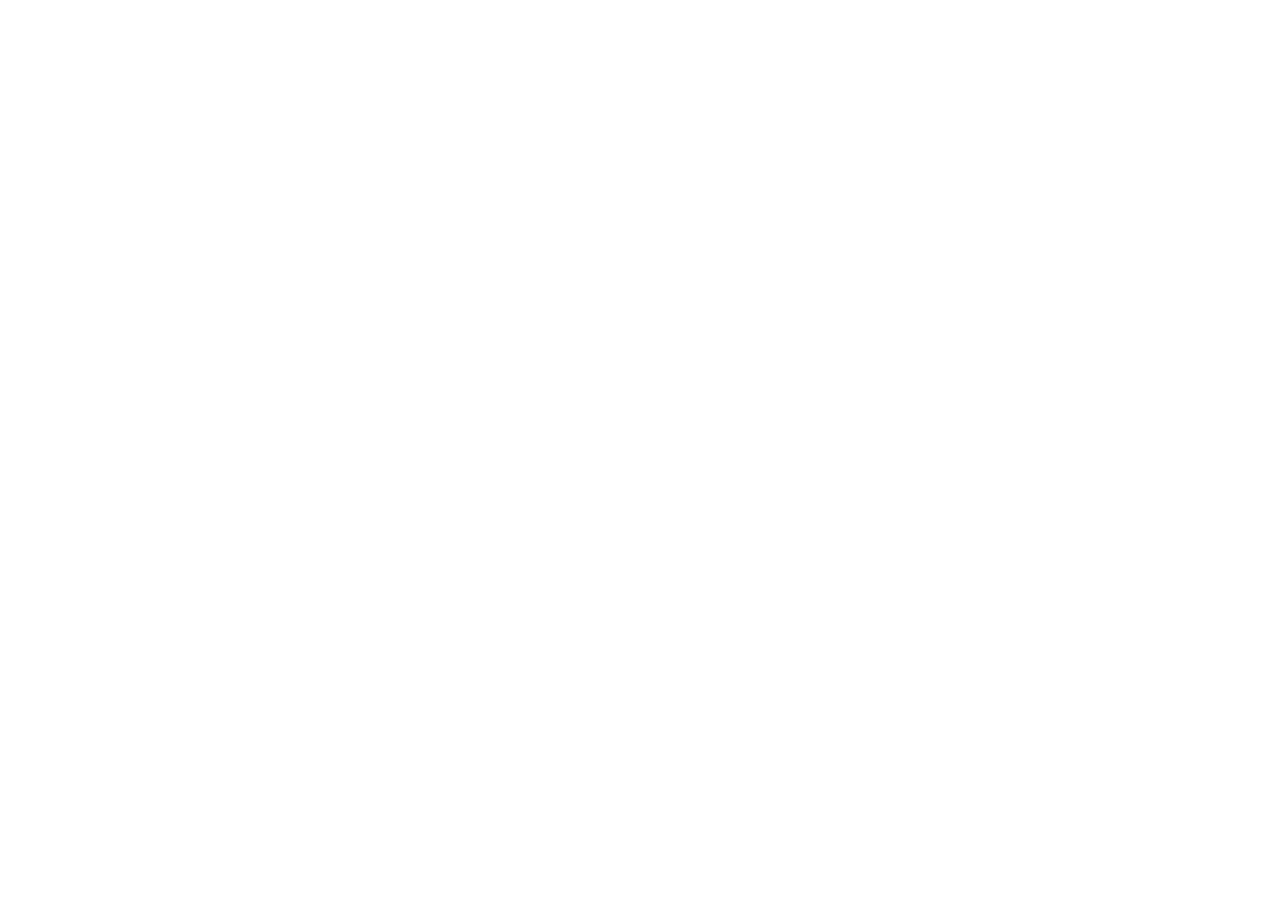
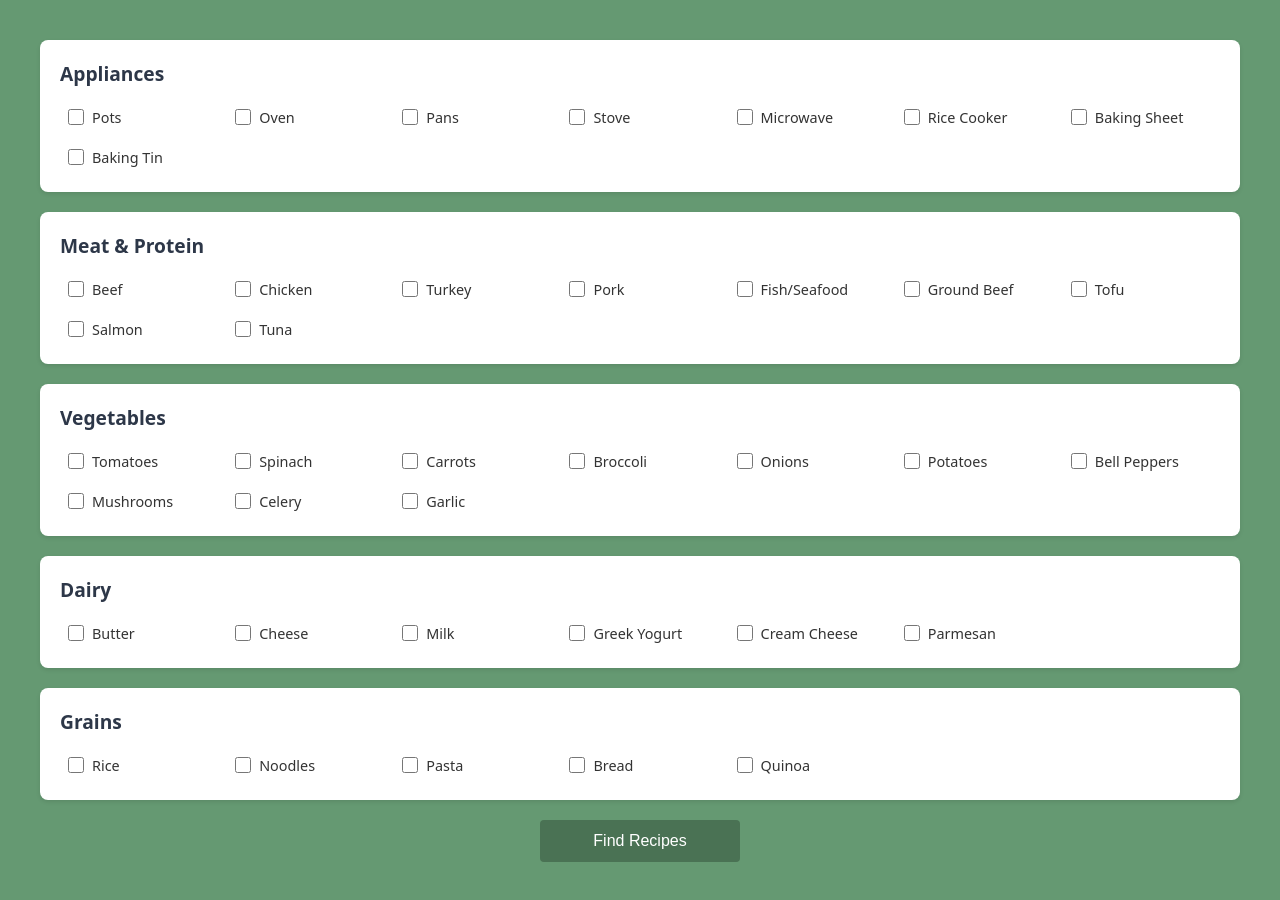
Before and after one commit to lylliantimothee/RecipeGenerator, a plain HTML site: page index.html in a window 1280 px wide. Before the commit the page ends 800 px from the top, so only its background shows below. Drawn offline with Linux system fonts and the light colour scheme.

Commit message:
Update (main page) index.html
adding a index.html in the root folder for webpage display for github hosting ?

```diff
--- a/index.html
+++ b/index.html
@@ -1 +1,101 @@
 <!--MAIN ROOT WEBPAGE to display on web.  -->
+
+<!DOCTYPE html>
+<html lang="en">
+<head>
+    <meta charset="UTF-8">
+    <meta name="viewport" content="width=device-width, initial-scale=1.0">
+    <title>Recipe Finder</title>
+    <link rel="stylesheet" href="RecipeGenerator/css/look.css">
+</head>
+<body>
+    <div class="container">
+        <!-- Appliances Section -->
+        <section class="section">
+            <h2>Appliances</h2>
+            <div class="checkbox-group">
+                <label class="checkbox-label"><input type="checkbox" data-item="Pots"> Pots</label>
+                <label class="checkbox-label"><input type="checkbox" data-item="Oven"> Oven</label>
+                <label class="checkbox-label"><input type="checkbox" data-item="Pans"> Pans</label>
+                <label class="checkbox-label"><input type="checkbox" data-item="Stove"> Stove</label>
+                <label class="checkbox-label"><input type="checkbox" data-item="Microwave"> Microwave</label>
+                <label class="checkbox-label"><input type="checkbox" data-item="Rice Cooker"> Rice Cooker</label>
+                <label class="checkbox-label"><input type="checkbox" data-item="Baking Sheet"> Baking Sheet</label>
+                <label class="checkbox-label"><input type="checkbox" data-item="Baking Tin"> Baking Tin</label>
+            </div>
+        </section>
+
+        <!-- Meat & Protein Section -->
+        <section class="section">
+            <h2>Meat & Protein</h2>
+            <div class="checkbox-group">
+                <label class="checkbox-label"><input type="checkbox" data-item="Beef"> Beef</label>
+                <label class="checkbox-label"><input type="checkbox" data-item="Chicken"> Chicken</label>
+                <label class="checkbox-label"><input type="checkbox" data-item="Turkey"> Turkey</label>
+                <label class="checkbox-label"><input type="checkbox" data-item="Pork"> Pork</label>
+                <label class="checkbox-label"><input type="checkbox" data-item="Fish/Seafood"> Fish/Seafood</label>
+                <label class="checkbox-label"><input type="checkbox" data-item="Ground Beef"> Ground Beef</label>
+                <label class="checkbox-label"><input type="checkbox" data-item="Tofu"> Tofu</label>
+                <label class="checkbox-label"><input type="checkbox" data-item="Salmon"> Salmon</label>
+                <label class="checkbox-label"><input type="checkbox" data-item="Tuna"> Tuna</label>
+            </div>
+        </section>
+
+        <!-- Vegetables Section -->
+        <section class="section">
+            <h2>Vegetables</h2>
+            <div class="checkbox-group">
+                <label class="checkbox-label"><input type="checkbox" data-item="Tomatoes"> Tomatoes</label>
+                <label class="checkbox-label"><input type="checkbox" data-item="Spinach"> Spinach</label>
+                <label class="checkbox-label"><input type="checkbox" data-item="Carrots"> Carrots</label>
+                <label class="checkbox-label"><input type="checkbox" data-item="Broccoli"> Broccoli</label>
+                <label class="checkbox-label"><input type="checkbox" data-item="Onions"> Onions</label>
+                <label class="checkbox-label"><input type="checkbox" data-item="Potatoes"> Potatoes</label>
+                <label class="checkbox-label"><input type="checkbox" data-item="Bell Peppers"> Bell Peppers</label>
+                <label class="checkbox-label"><input type="checkbox" data-item="Mushrooms"> Mushrooms</label>
+                <label class="checkbox-label"><input type="checkbox" data-item="Celery"> Celery</label>
+                <label class="checkbox-label"><input type="checkbox" data-item="Garlic"> Garlic</label>
+            </div>
+        </section>
+
+        <!-- Dairy Section -->
+        <section class="section">
+            <h2>Dairy</h2>
+            <div class="checkbox-group">
+                <label class="checkbox-label"><input type="checkbox" data-item="Butter"> Butter</label>
+                <label class="checkbox-label"><input type="checkbox" data-item="Cheese"> Cheese</label>
+                <label class="checkbox-label"><input type="checkbox" data-item="Milk"> Milk</label>
+                <label class="checkbox-label"><input type="checkbox" data-item="Greek Yogurt"> Greek Yogurt</label>
+                <label class="checkbox-label"><input type="checkbox" data-item="Cream Cheese"> Cream Cheese</label>
+                <label class="checkbox-label"><input type="checkbox" data-item="Parmesan"> Parmesan</label>
+            </div>
+        </section>
+
+        <!-- Grains Section -->
+        <section class="section">
+            <h2>Grains</h2>
+            <div class="checkbox-group">
+                <label class="checkbox-label"><input type="checkbox" data-item="Rice"> Rice</label>
+                <label class="checkbox-label"><input type="checkbox" data-item="Noodles"> Noodles</label>
+                <label class="checkbox-label"><input type="checkbox" data-item="Pasta"> Pasta</label>
+                <label class="checkbox-label"><input type="checkbox" data-item="Bread"> Bread</label>
+                <label class="checkbox-label"><input type="checkbox" data-item="Quinoa"> Quinoa</label>
+            </div>
+        </section>
+
+        <!-- Selected Tags Container -->
+        <div id="selected-tags" class="selected-tags-container">
+            <h3>Selected Items:</h3>
+            <div id="tags-display" class="tags-display"></div>
+        </div>
+
+        <button id="findRecipes" class="find-recipes-btn">Find Recipes</button>
+
+        <div id="recipe-results" class="recipe-results">
+            <h2>Available Recipes</h2>
+            <div id="recipe-container" class="recipe-container"></div>
+        </div>
+    </div>
+    <script src="RecipeGenerator/js/action.js"></script>
+</body>
+</html>
```
